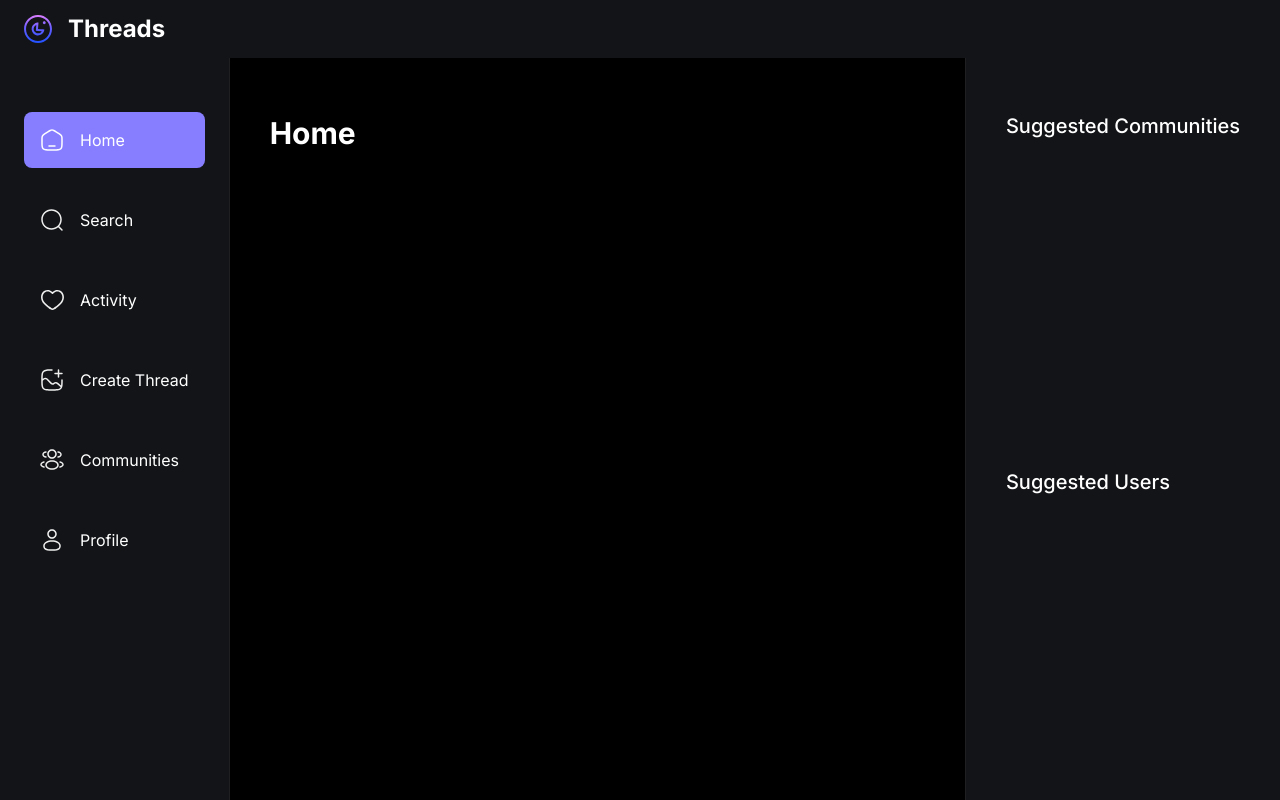
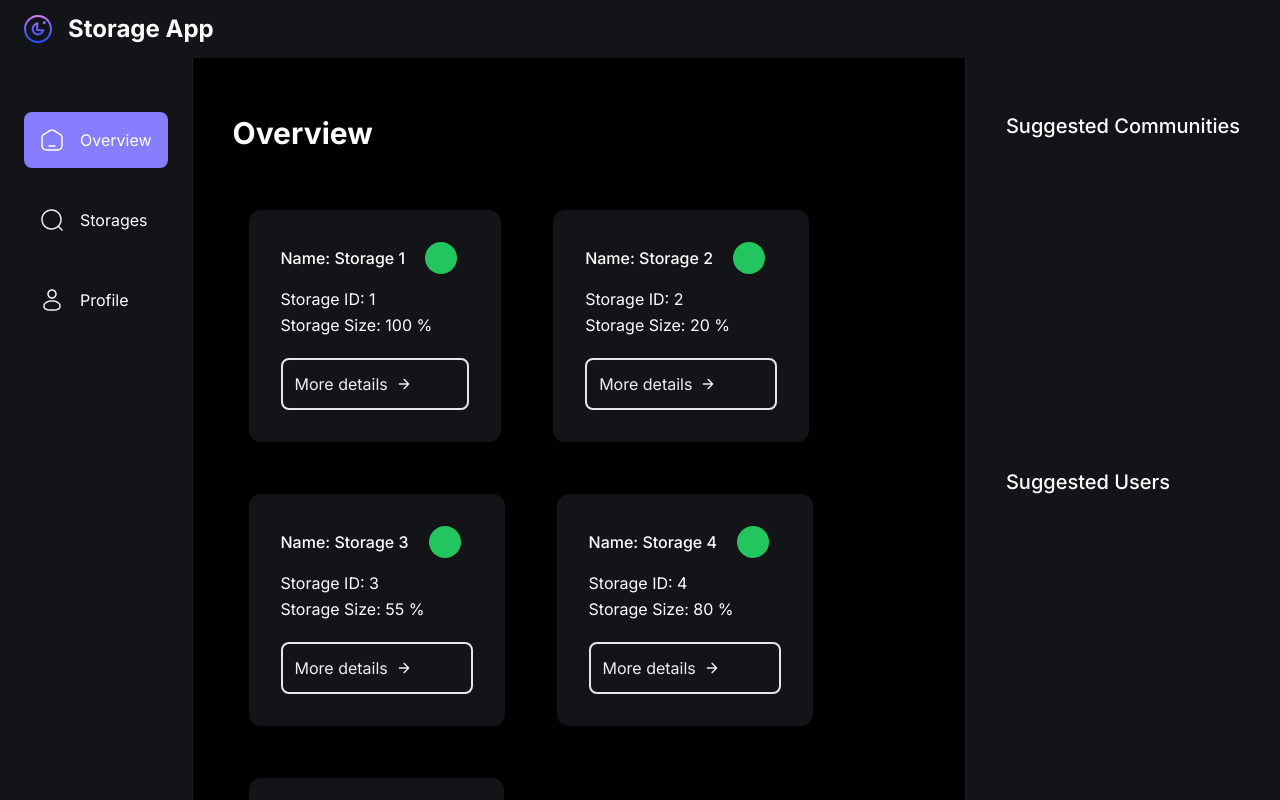
Before and after one commit to Jebbis/stroageapp, a Next.js app: page / in a window 1280 px wide. Shown: the top 800 px of the page. Built offline with nearby package versions, Linux system fonts and the light colour scheme; no server answers.

Commit message:
clean ups and frontpage

```diff
--- a/app/(root)/layout.tsx
+++ b/app/(root)/layout.tsx
@@ -11,8 +11,8 @@
 const inter = Inter({ subsets: ["latin"] });
 
 export const metadata = {
-  title: "threads",
-  description: "A Next.js 13",
+  title: "Storage App",
+  description: "Storage",
 };
 
 export default function RootLayout({
@@ -28,7 +28,7 @@
           <main className="flex flex-row">
             <LeftSidebar />
             <section className="main-container">
-              <div className="w-full max-w-4xl">{children}</div>
+              <div className="w-full max-w-7xl">{children}</div>
             </section>
             <RightSidebar />
           </main>
--- a/app/(root)/page.tsx
+++ b/app/(root)/page.tsx
@@ -1,9 +1,11 @@
 import { ClerkProvider, UserButton } from "@clerk/nextjs";
+import CardStorage from "@/components/shared/CardStorage";
 
 export default function Home() {
   return (
     <>
-      <h1 className="head-text text-left">Home</h1>
+      <h1 className="head-text text-left">Overview</h1>
+      <CardStorage />
     </>
   );
 }
--- /dev/null
+++ b/components/shared/CardStorage.tsx
@@ -0,0 +1,52 @@
+"use client";
+
+import React from "react";
+import { placeholderStorages } from "@/constants/index";
+
+function CardStorage() {
+  return (
+    <div>
+      <div className="text-light-1 flex flex-wrap mt-10 gap-5">
+        {placeholderStorages.map((storage) => (
+          <div key={storage.id} className="p-4 max-w-sm">
+            <div className="flex rounded-xl h-full dark:bg-gray-800 bg-dark-2 p-8 flex-col">
+              <div className="flex items-center mb-3">
+                <h2 className="text-white dark:text-white text-lg font-medium">
+                  Name: {storage.name}
+                </h2>
+                <div className=" ml-5 w-8 h-8 mr-3 inline-flex items-center justify-center rounded-full bg-green-500 text-white flex-shrink-0"></div>
+              </div>
+              <div className="flex flex-col justify-between flex-grow">
+                <p className="leading-relaxed text-base text-white dark:text-gray-300">
+                  Storage ID: {storage.id}
+                </p>
+                <p className="leading-relaxed text-base text-white dark:text-gray-300">
+                  Storage Size: {storage.storageSize} %
+                </p>
+                <a
+                  href="#"
+                  className="mt-3 text-light-2 hover:text-red-500 inline-flex items-center border-2 rounded-lg p-3 mt-5"
+                >
+                  More details
+                  <svg
+                    fill="none"
+                    stroke="currentColor"
+                    stroke-linecap="round"
+                    stroke-linejoin="round"
+                    stroke-width="2"
+                    className="w-4 h-4 ml-2"
+                    viewBox="0 0 24 24"
+                  >
+                    <path d="M5 12h14M12 5l7 7-7 7"></path>
+                  </svg>
+                </a>
+              </div>
+            </div>
+          </div>
+        ))}
+      </div>
+    </div>
+  );
+}
+
+export default CardStorage;
--- a/components/shared/Topbar.tsx
+++ b/components/shared/Topbar.tsx
@@ -8,7 +8,9 @@
     <nav className="topbar">
       <Link href="/" className="flex items-center gap-4">
         <Image src="/assets/logo.svg" alt="logo" width={28} height={28} />
-        <p className="text-heading3-bold text-light-1 max-xs:hidden">Threads</p>
+        <p className="text-heading3-bold text-light-1 max-xs:hidden">
+          Storage App
+        </p>
       </Link>
 
       <div className="flex items-center gap-1">
--- a/constants/index.js
+++ b/constants/index.js
@@ -2,27 +2,12 @@
   {
     imgURL: "/assets/home.svg",
     route: "/",
-    label: "Home",
+    label: "Overview",
   },
   {
     imgURL: "/assets/search.svg",
     route: "/search",
-    label: "Search",
-  },
-  {
-    imgURL: "/assets/heart.svg",
-    route: "/activity",
-    label: "Activity",
-  },
-  {
-    imgURL: "/assets/create.svg",
-    route: "/create-thread",
-    label: "Create Thread",
-  },
-  {
-    imgURL: "/assets/community.svg",
-    route: "/communities",
-    label: "Communities",
+    label: "Storages",
   },
   {
     imgURL: "/assets/user.svg",
@@ -42,3 +27,11 @@
   { value: "members", label: "Members", icon: "/assets/members.svg" },
   { value: "requests", label: "Requests", icon: "/assets/request.svg" },
 ];
+
+export const placeholderStorages = [
+  { name: "Storage 1", id: 1, storageSize: 100 },
+  { name: "Storage 2", id: 2, storageSize: 20 },
+  { name: "Storage 3", id: 3, storageSize: 55 },
+  { name: "Storage 4", id: 4, storageSize: 80 },
+  { name: "Storage 5", id: 5, storageSize: 23 },
+];
```
